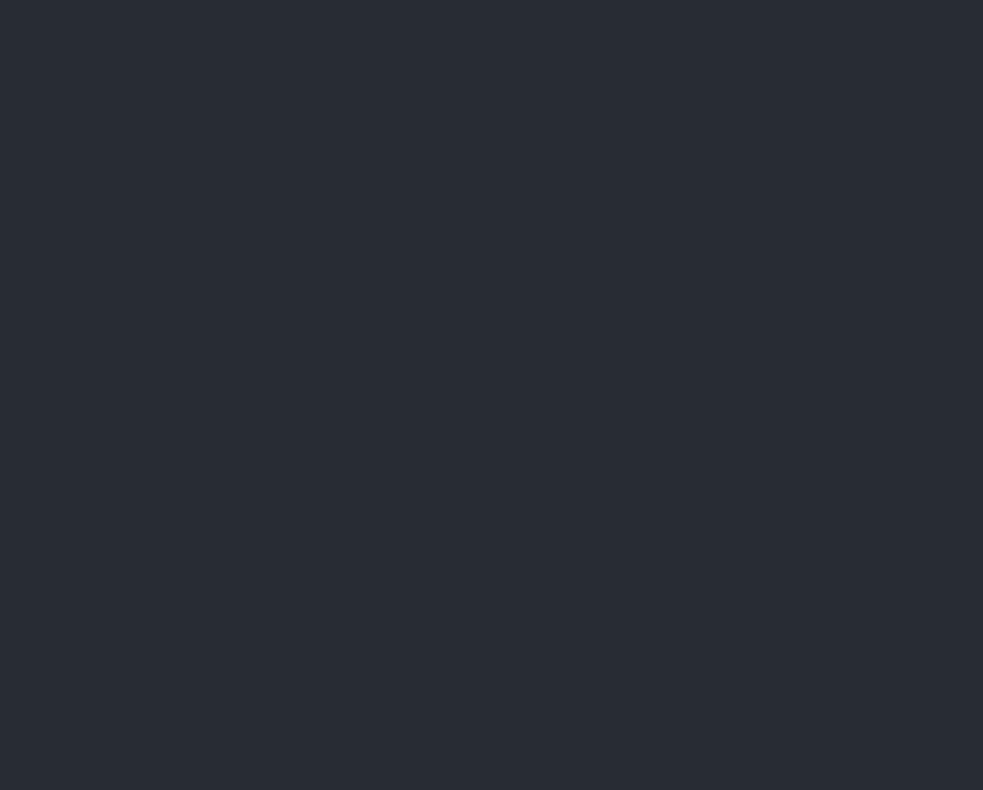
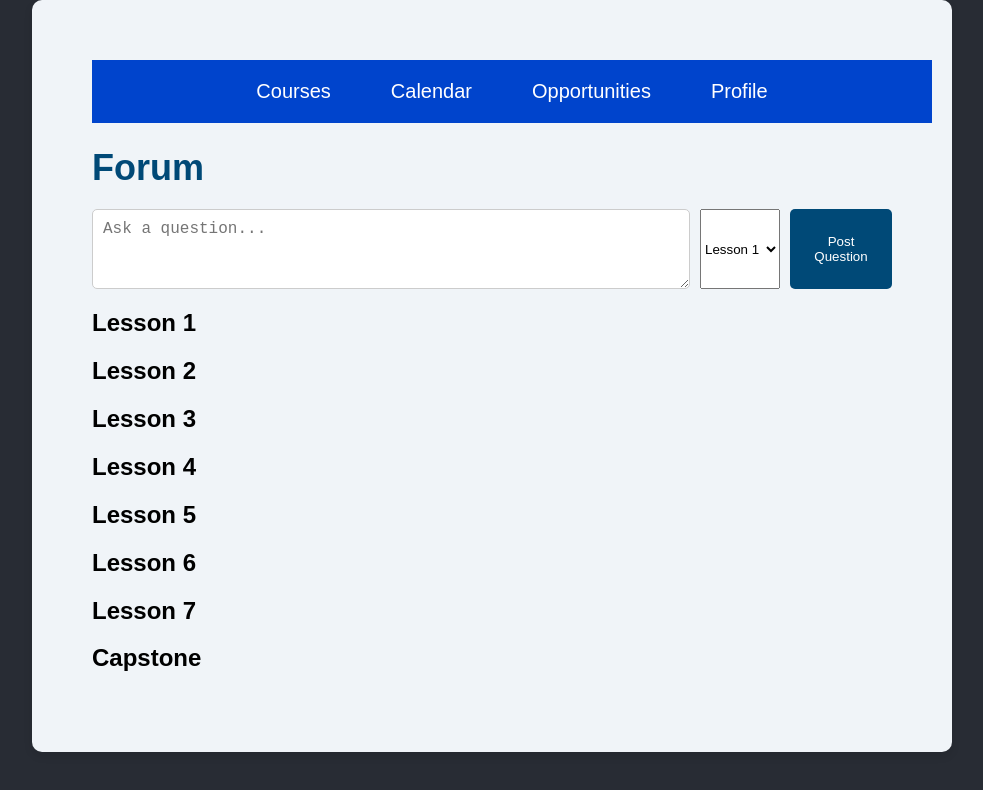
Before and after one commit to cfgjc24/Team-8, a React (Create React App) app in the folder my-app/: page /Forum in a window 1280 px wide. Before the commit this address had no page. Shown: the top 790 px of the page, without its empty margins (148-1131 px from the left). Built offline with nearby package versions, Linux system fonts and the light colour scheme.

Commit message:
added nav bar to forum and finished linking

```diff
--- a/my-app/src/App.js
+++ b/my-app/src/App.js
@@ -4,13 +4,13 @@ import './App.css';  // Your CSS file
 import './CoursePage.css';
 import './oppertunities.css';
 import './calendarPage.css';
+import './Forum.css';
 import LoginPage from './LoginPage';  // Login Page component
 import SignUpForm from './SignUpForm';  // Registration form component (SignUpForm)
 import CoursePage from './coursePage';
 import CalendarPage from './calendarpage';
 import Oppertunities from './oppertunities';
-
-
+import Forum from './Forum';
 
 // Home Page Component
 function HomePage() {
@@ -64,6 +64,8 @@ function App() {
 
         <Route path="/oppertunities" element={<Oppertunities/>} />
 
+        <Route path="/Forum" element={<Forum/>} />
+
       </Routes>
     </Router>
   );
--- a/my-app/src/Forum.css
+++ b/my-app/src/Forum.css
@@ -2,9 +2,9 @@
 .forum-container {
     max-width: 800px;
     margin: 0 auto;
-    padding: 20px;
+    padding: 60px;
     background-color: #f0f4f8;
-    border-radius: 8px;
+    border-radius: 10px;
     box-shadow: 0px 4px 8px rgba(0, 0, 0, 0.1);
   }
 
@@ -21,6 +21,7 @@
     display: flex;
     gap: 10px;
     margin-bottom: 20px;
+
   }
 
   .forum-form input {
--- a/my-app/src/Forum.js
+++ b/my-app/src/Forum.js
@@ -1,7 +1,7 @@
 import React, { useState } from "react";
+import { Link } from 'react-router-dom';
 import './Forum.css';
 
-// forum component
 const Forum = () => {
   const [posts, setPosts] = useState([]);
   const [newQuestion, setNewQuestion] = useState("");
@@ -57,6 +57,17 @@ const Forum = () => {
 
   return (
     <div className="forum-container">
+
+      {/* Navigation Bar */}
+      <nav className="navbar">
+        <ul className="nav-links">
+          <li><Link to="/courses" className="nav-item">Courses</Link></li>
+          <li><Link to="/calendar" className="nav-item">Calendar</Link></li>
+          <li><Link to="/opportunities" className="nav-item">Opportunities</Link></li>
+          <li><Link to="/profile" className="nav-item">Profile</Link></li>
+        </ul>
+      </nav>
+
       <h1 className="forum-title">Forum</h1>
 
       {/* Form for posting new questions */}
```
Also changed, not shown: my-app/src/coursePage.js (+1 -7 lines).
